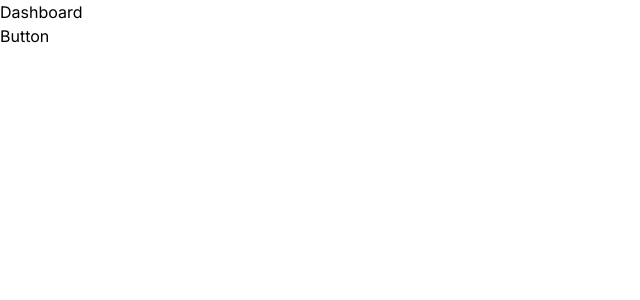
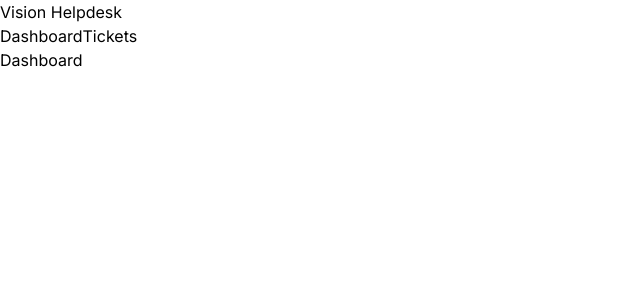
Before and after one commit to dotpxg/nextjs-ticket-system, a Next.js app: page / in a window 1280 px wide. Shown: the top 300 px of the page, without its empty margins (0-640 px from the left). Built offline with nearby package versions, Linux system fonts and the light colour scheme.

Commit message:
Setting up navigation

```diff
--- /dev/null
+++ b/app/components/Navbar.tsx
@@ -0,0 +1,10 @@
+import Link from "next/link"
+export default function Navbar() {
+  return (
+    <nav>
+      <h1>Vision Helpdesk</h1>
+      <Link href="/">Dashboard</Link>
+      <Link href="/tickets">Tickets</Link>
+    </nav>
+  )
+}
--- a/app/layout.tsx
+++ b/app/layout.tsx
@@ -2,6 +2,8 @@
 import { Inter } from "next/font/google";
 import "./globals.css";
 
+//Components
+import Navbar from "./components/Navbar";
 const inter = Inter({ subsets: ["latin"] });
 
 export const metadata: Metadata = {
@@ -16,7 +18,10 @@
 }>) {
   return (
     <html lang="en">
-      <body className={inter.className}>{children}</body>
+      <body className={inter.className}>
+      <Navbar />
+      {children}
+      </body>
     </html>
   );
 }
--- a/app/page.tsx
+++ b/app/page.tsx
@@ -1,9 +1,7 @@
-import Link from "next/link"
 export default function Home() {
   return (
     <main>
       <h2>Dashboard</h2>
-      <Link href="/default">Button</Link>
     </main>
   )
 }
```
